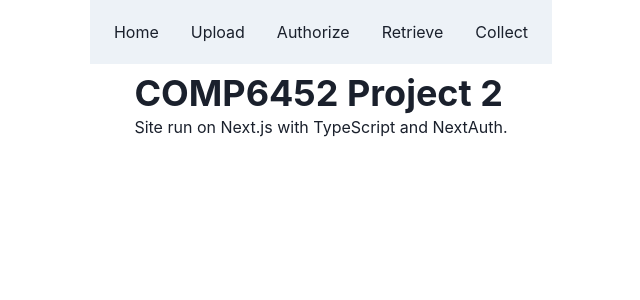
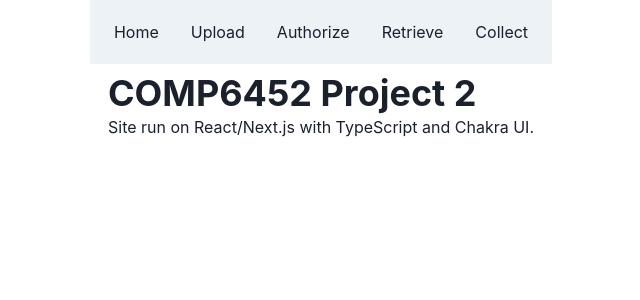
Before and after one commit to COMP6452-IP3/project-2, a Next.js app in the folder next-auth/: page / in a window 1280 px wide. Shown: the top 300 px of the page, without its empty margins (319-959 px from the left). Built offline with nearby package versions, Linux system fonts and the light colour scheme; what @3rdweb/hooks would draw is missing.

Commit message:
readme complete

```diff
--- a/next-auth/pages/index.tsx
+++ b/next-auth/pages/index.tsx
@@ -6,7 +6,7 @@
     <Layout>
       <Heading>COMP6452 Project 2</Heading>
       <Text>
-        Site run on Next.js with TypeScript and NextAuth.
+        Site run on React/Next.js with TypeScript and Chakra UI.
       </Text>
     </Layout>
   )
```
